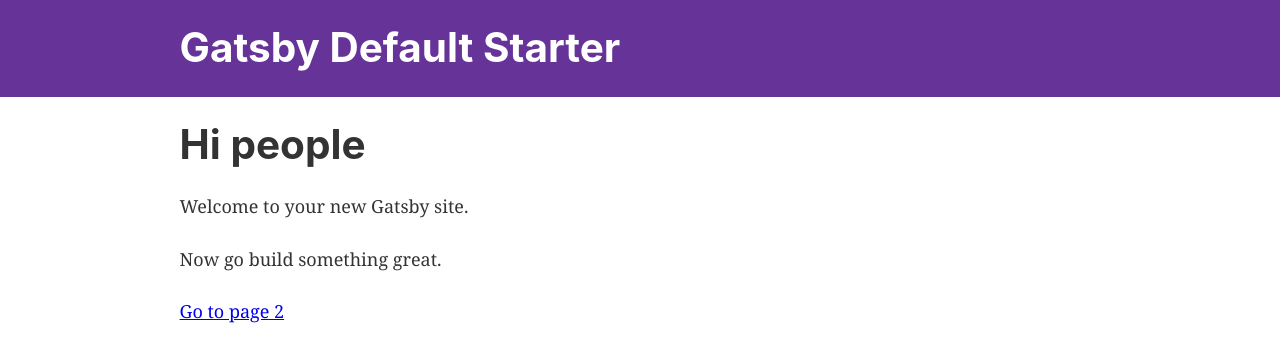
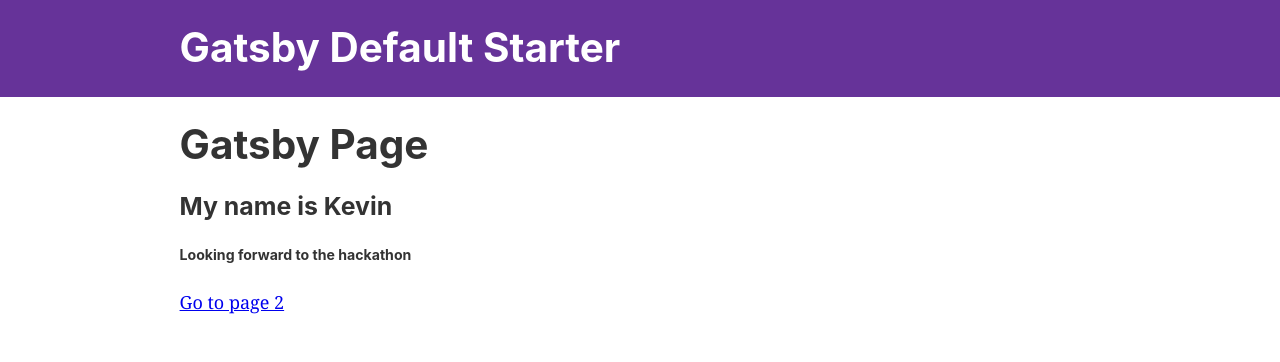
Before and after one commit to ktan114/ktan114-JAMstack, a Gatsby site: page / in a window 1280 px wide. Built offline with nearby package versions, Linux system fonts and the light colour scheme; Gatsby itself is replaced by a stand-in of ours.

Commit message:
Personalized gatsby message

```diff
--- a/src/pages/index.js
+++ b/src/pages/index.js
@@ -5,9 +5,9 @@
 
 const IndexPage = () => (
   <Layout>
-    <h1>Hi people</h1>
-    <p>Welcome to your new Gatsby site.</p>
-    <p>Now go build something great.</p>
+    <h1>Gatsby Page</h1>
+    <h3>My name is Kevin</h3>
+    <h6>Looking forward to the hackathon</h6>
     <Link to="/page-2/">Go to page 2</Link>
   </Layout>
 )
```
